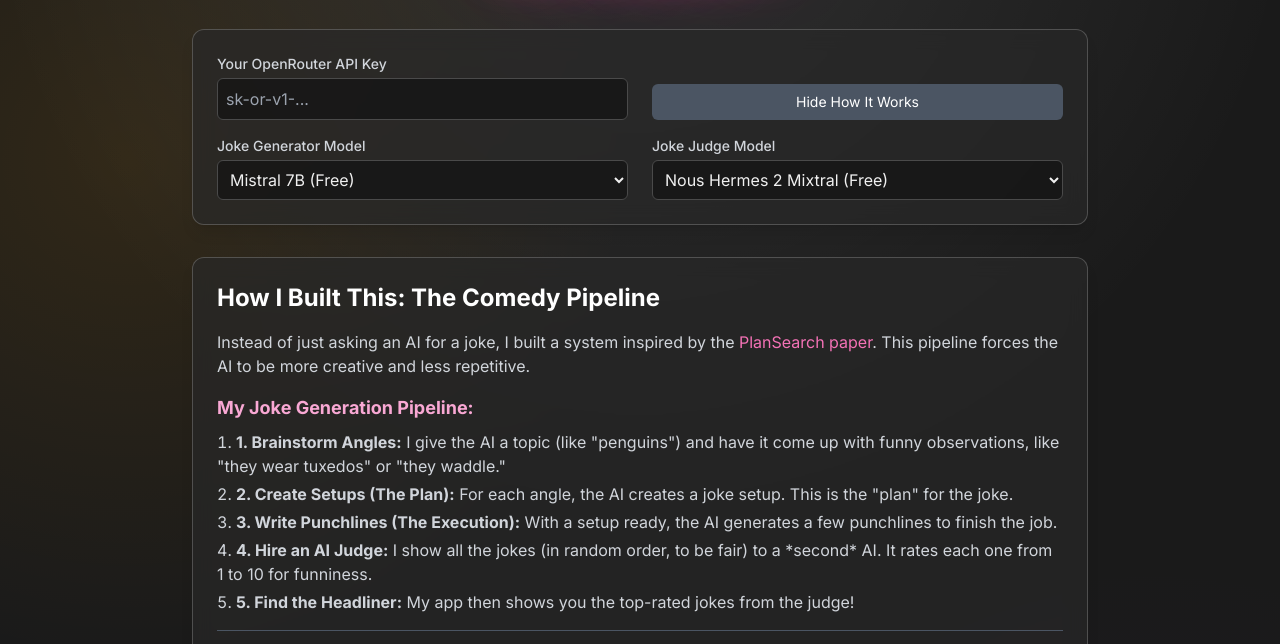
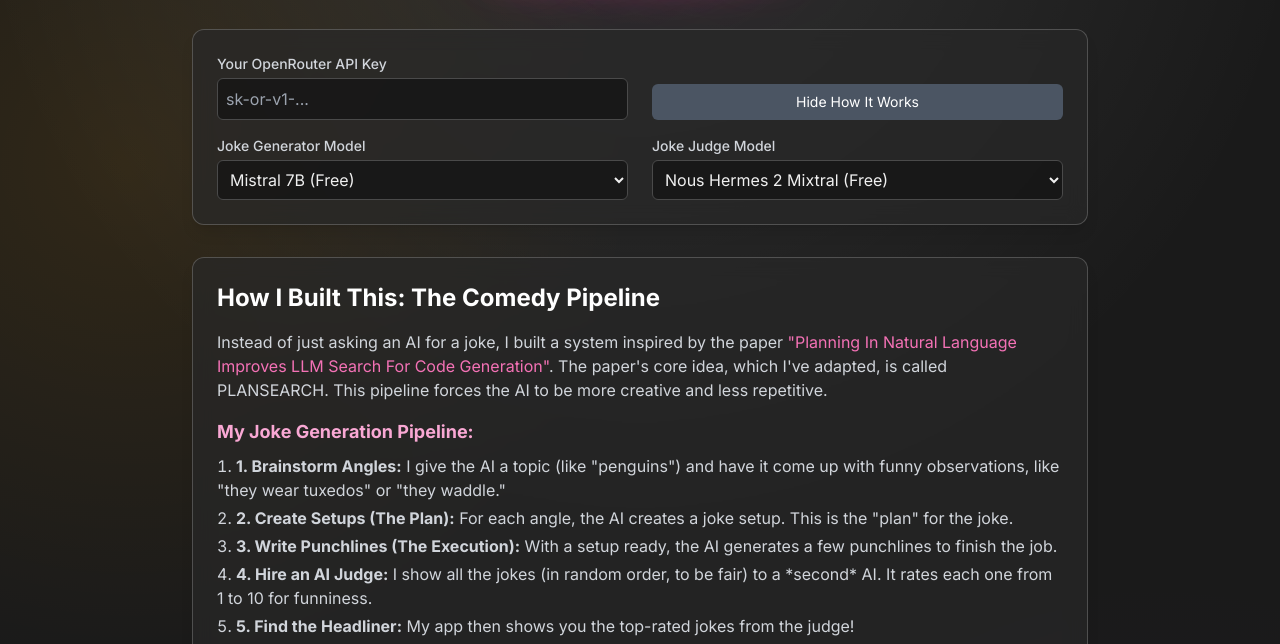
Before and after one commit to ch33nchan/lossfunk-jokes, a plain HTML site: page index.html in a window 1280 px wide. Both pictures are taken after a click on the button "Show How It Works". Shown: the part 143-787 px from the top of the page. Drawn offline with nearby package versions, Linux system fonts and the light colour scheme.

Commit message:
--i hate webdev

```diff
--- a/index.html
+++ b/index.html
@@ -136,7 +136,7 @@
             <!-- "How It Works" Section (Initially Hidden) -->
             <section id="how-it-works" class="hidden joke-card rounded-xl p-6 shadow-lg space-y-4 text-gray-300">
                 <h2 class="text-2xl font-bold text-white">How I Built This: The Comedy Pipeline</h2>
-                <p>Instead of just asking an AI for a joke, I built a system inspired by the <a href="https://arxiv.org/abs/2402.10781" target="_blank" class="text-pink-400 hover:underline">PlanSearch paper</a>. This pipeline forces the AI to be more creative and less repetitive.</p>
+                <p>Instead of just asking an AI for a joke, I built a system inspired by the paper <a href="https://arxiv.org/pdf/2409.03733" target="_blank" class="text-pink-400 hover:underline">"Planning In Natural Language Improves LLM Search For Code Generation"</a>. The paper's core idea, which I've adapted, is called PLANSEARCH. This pipeline forces the AI to be more creative and less repetitive.</p>
 
                 <div class="space-y-2">
                     <h3 class="font-semibold text-lg text-pink-300">My Joke Generation Pipeline:</h3>
```
